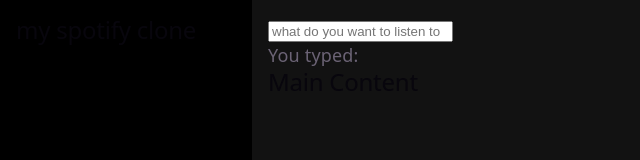
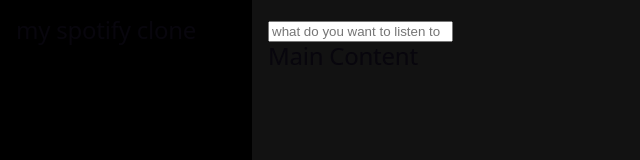
Before and after one commit to Farran-Ahmed/spotifys-clone-, a React (Vite) app: page / in a window 1280 px wide. Shown: the top 160 px of the page, without its empty margins (0-640 px from the left). Built offline with nearby package versions, Linux system fonts and the light colour scheme.

Commit message:
Clean up debug line in SearchBar

```diff
--- a/src/components/SearchBar.jsx
+++ b/src/components/SearchBar.jsx
@@ -11,7 +11,6 @@ function SearchBar() {
         value={searchTerm}
         onChange={(e) => setSearchTerm(e.target.value)}
       />
-      <p>You typed: {searchTerm}</p>
     </div>
   );
 }
```
